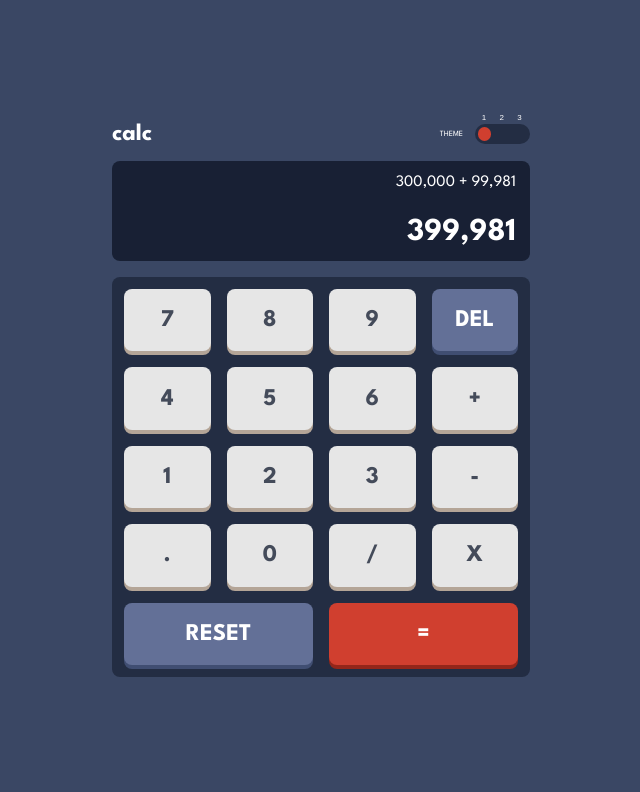
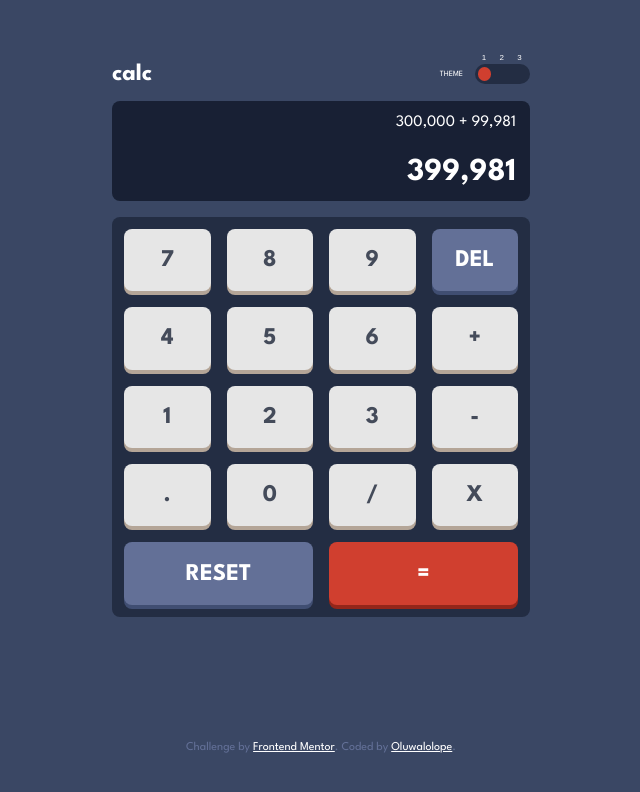
Before and after one commit to Oluwalolope/fem-calculator-app, a React (Vite) app: page / in a window 1280 px wide. Shown: the top 792 px of the page, without its empty margins (319-959 px from the left). Built offline with nearby package versions, Linux system fonts and the light colour scheme.

Commit message:
Added an attribution section

```diff
--- a/index.html
+++ b/index.html
@@ -11,6 +11,11 @@
   </head>
   <body data-theme="1">
     <div id="root"></div>
+    <!-- attribution -->
+    <div class="attribution">
+        Challenge by <a href="https://www.frontendmentor.io?ref=challenge" target="_blank">Frontend Mentor</a>.
+        Coded by <a href="https://github.com/Oluwalolope" target="_blank">Oluwalolope</a>.
+    </div>
     <script type="module" src="/src/main.jsx"></script>
   </body>
 </html>
--- a/src/index.css
+++ b/src/index.css
@@ -280,7 +280,7 @@ body {
 }
 .previous-operand {
   font-size: var(--fs-400);
-  color: var(--secondary-font-clr);
+  color: var(--display-font-clr);
   font-weight: var(--fw-light);
 }
 .keypad {
@@ -333,6 +333,17 @@ body {
   grid-column: span 2;
 }
 
+.attribution {
+  font-size: var(--fs-200);
+  text-align: center;
+  color: var(--bg-secondary-key-main);
+  margin-top: var(--spacing-400);
+}
+a, a:visited, a:active {
+  font-family: var(--ff);
+  color: var(--display-font-clr);
+}
+
 
 /* Mobile View  */
 @media (max-width: 600px) {
```
